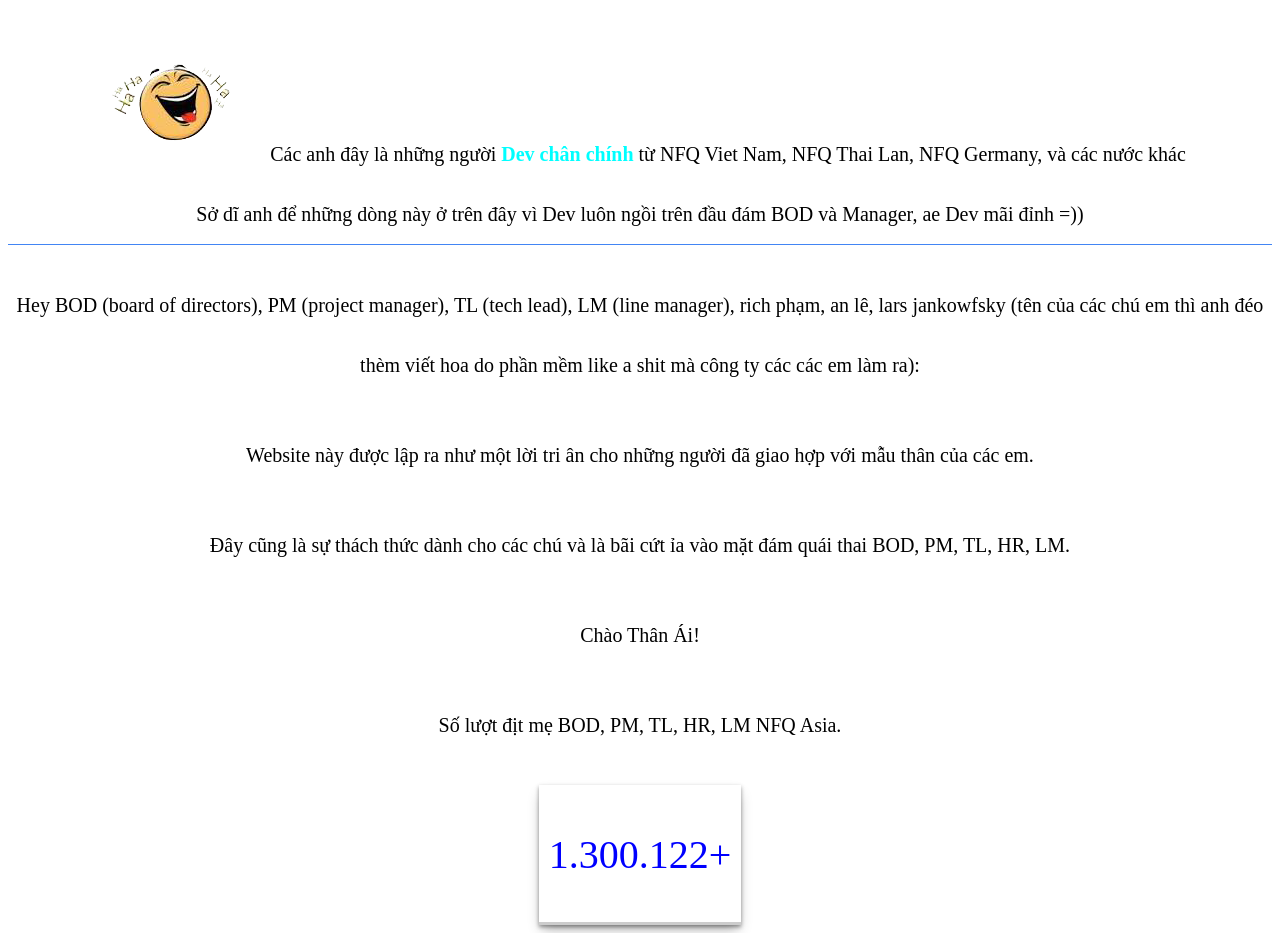
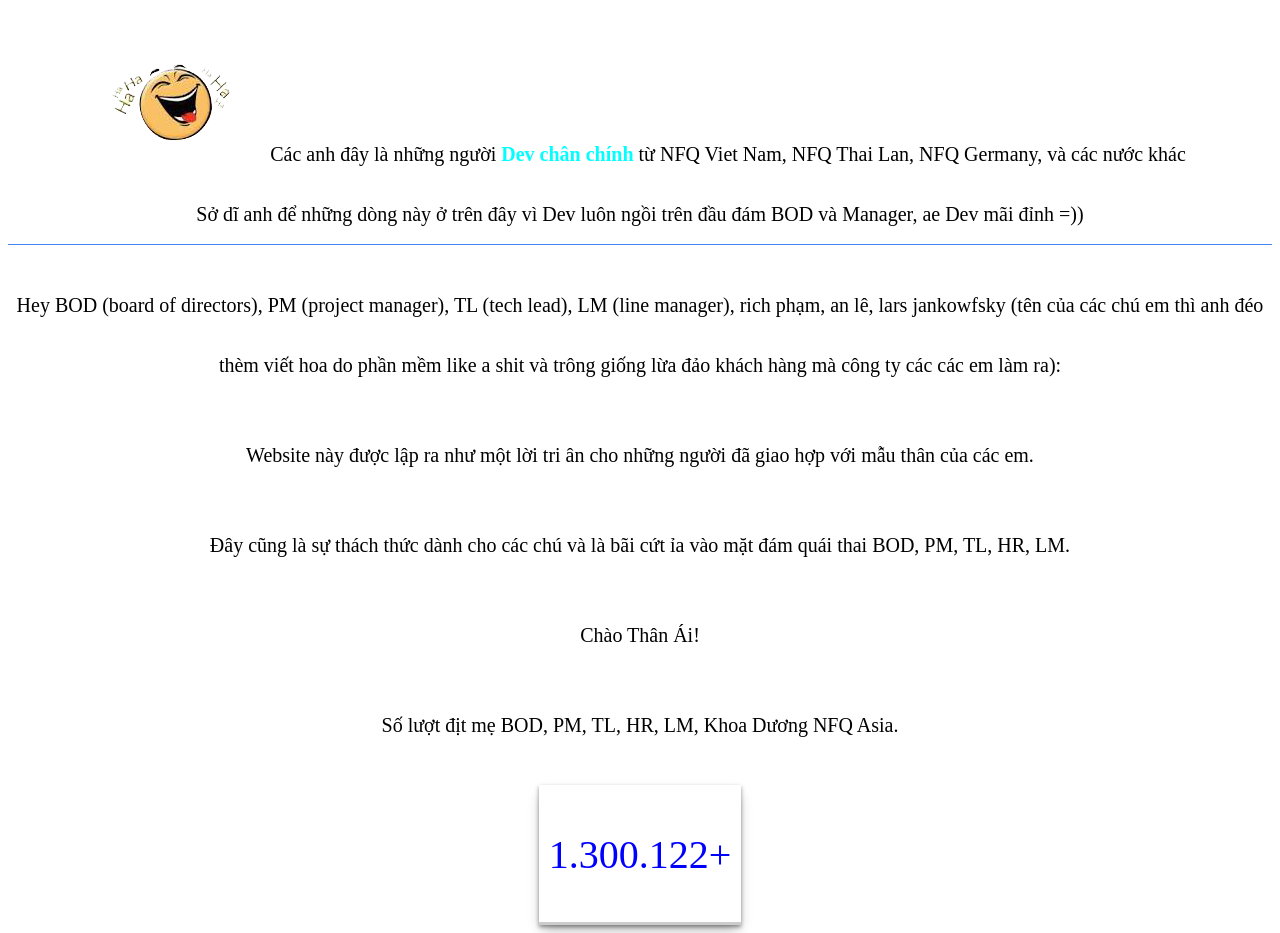
Before and after one commit to freak-nfqasia/absw, a website: page index.html in a window 1280 px wide. Drawn offline with Linux system fonts and the light colour scheme; no server answers.

Commit message:
Update index.html

```diff
--- a/index.html
+++ b/index.html
@@ -74,7 +74,7 @@
         <div class="a">
           Hey BOD (board of directors), PM (project manager), TL (tech lead), LM
           (line manager), rich phạm, an lê, lars jankowfsky (tên của các chú em
-          thì anh đéo thèm viết hoa do phần mềm like a shit mà công ty các các
+          thì anh đéo thèm viết hoa do phần mềm like a shit và trông giống lừa đảo khách hàng mà công ty các các
           em làm ra):
         </div>
         <div class="title">
@@ -86,7 +86,7 @@
           đám quái thai BOD, PM, TL, HR, LM.
         </div>
         <div class="hi">Chào Thân Ái!</div>
-        <div class="footer">Số lượt địt mẹ BOD, PM, TL, HR, LM NFQ Asia.</div>
+        <div class="footer">Số lượt địt mẹ BOD, PM, TL, HR, LM, Khoa Dương NFQ Asia.</div>
         <div class="count">
           <div class="number">1.300.121</div>
         </div>
```
